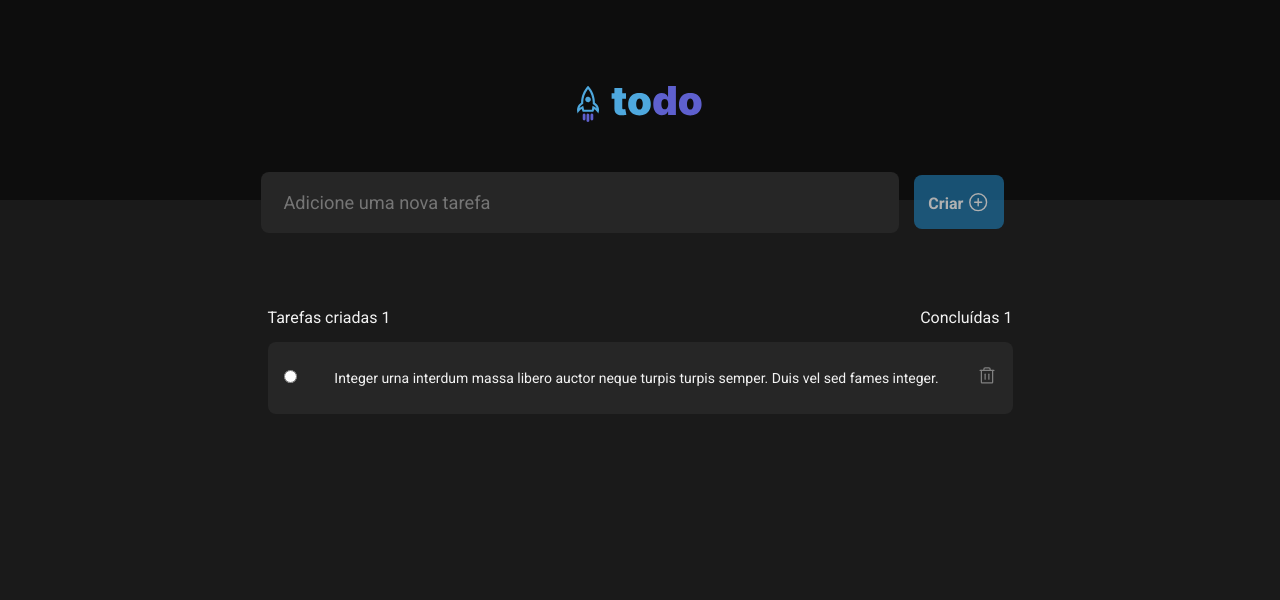
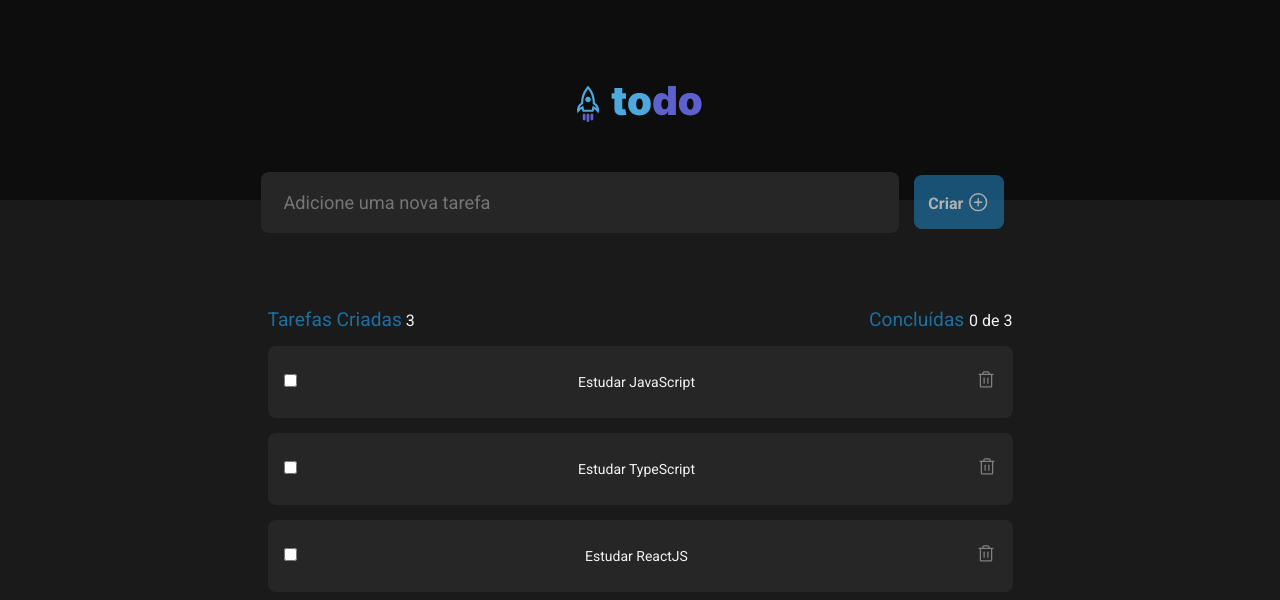
Before and after one commit to Jones-bass/toList-ROCKETSEAT, a React (Vite) app: page / in a window 1280 px wide. Shown: the top 600 px of the page. Built offline with nearby package versions, Linux system fonts and the light colour scheme.

Commit message:
Refatorando Projeto

```diff
--- a/package.json
+++ b/package.json
@@ -10,11 +10,13 @@
   "dependencies": {
     "phosphor-react": "^1.4.1",
     "react": "^18.0.0",
-    "react-dom": "^18.0.0"
+    "react-dom": "^18.0.0",
+    "uuid": "^8.3.2"
   },
   "devDependencies": {
     "@types/react": "^18.0.0",
     "@types/react-dom": "^18.0.0",
+    "@types/uuid": "^8.3.4",
     "@vitejs/plugin-react": "^1.3.0",
     "typescript": "^4.6.3",
     "vite": "^2.9.9"
--- a/src/ContentList/ContentList.module.css
+++ b/src/ContentList/ContentList.module.css
@@ -38,3 +38,11 @@
   color: var(--gray-300);
   cursor: pointer;
 }
+
+.trash:hover {
+  color: var(--danger)
+}
+
+input:focus {
+  box-shadow: 0 0 0 2px var(--blueDark);
+}
--- a/src/ContentList/ContentList.tsx
+++ b/src/ContentList/ContentList.tsx
@@ -1,45 +1,43 @@
 import { Trash } from "phosphor-react";
-import { ChangeEvent, useState } from "react";
 import styles from "./ContentList.module.css";
 
-interface ContentProps {
-  textList: string;
-  onDeleteList: (comment: string)  => void;
-  onListDecrement: (comment: string)  => void
+interface taskProps {
+  id: string;
+  isComplete: boolean;
 }
 
-export function ContentList({ textList, onDeleteList, onListDecrement}: ContentProps) {
-  const [termo, setTermo] = useState('')
+interface ContentProps {
+  title: string;
+  isComplete: boolean;
+  taskList: taskProps;
+  onDeleteList: (comment: string) => void;
+  handleTaskCompletion: (comment: string) => void;
+}
 
-  function handleDeleteList() {
-    onDeleteList(textList)
-  }
+export function ContentList({
+  title,
+  onDeleteList,
+  taskList,
+  handleTaskCompletion,
+}: ContentProps) {
+  return (
+    <>
+    <ul className={styles.content}>
+      <li className={styles.section}>
+        <div>
+          <input
+            defaultChecked={taskList.isComplete}
+            onClick={() => handleTaskCompletion(taskList.id)}
+            type="checkbox"
+          />
+        </div>
+        <div className={styles.text}>{title}</div>
 
-  function HandleDescrementList() {
-    onListDecrement(textList)
-  }
-
-  function handleChangeRadio(event: ChangeEvent<HTMLInputElement>) {
-    setTermo(event.target.value)
-  }
-
-  return (
-    <div className={styles.content}>
-      <div className={styles.section}>
-        <label>
-          <input
-          type="radio"
-          value="radio"
-          onChange={handleChangeRadio}
-          />
-        </label>
-        <div className={styles.text}>{textList}</div>
-
-        <button onClick={handleDeleteList} title="Deletar lista">
-          <Trash onClick={HandleDescrementList} size={20} />
+        <button onClick={() => onDeleteList(taskList.id)} type='button'>
+          <Trash className={styles.trash} size={20} />
         </button>
-
-      </div>
-    </div>
+      </li>
+    </ul>
+    </>
   );
 }
--- /dev/null
+++ b/src/IconList/IconList.module.css
@@ -0,0 +1,19 @@
+
+.ContainerIcon {
+  margin-top: 3rem;
+}
+
+.icon {
+  margin: auto;
+  justify-content: center;
+  text-align: center;
+}
+
+.text {
+  color: var(--gray-300);
+  text-align: center;
+}
+
+.font {
+  font-size: bold;
+}
--- /dev/null
+++ b/src/IconList/IconList.tsx
@@ -0,0 +1,14 @@
+import List from '../../src/assets/logoList.png'
+import styles from "./IconList.module.css";
+
+export const IconList = () => {
+    return (
+        <div className={styles.ContainerIcon}>
+            <img className={styles.icon} src={List} alt="" />
+            <div className={styles.text}>
+                <p className={styles.font}>Você ainda não tem tarefas cadastradas</p>
+                <p>Crie tarefas e organize seus itens a fazer</p>
+            </div>
+        </div>
+    )
+}
--- a/src/Input/Input.module.css
+++ b/src/Input/Input.module.css
@@ -54,7 +54,7 @@
   cursor: not-allowed;
 }
 
-.descripion {
+.containerTarefa {
   width: 745px;
   margin-top: 64px;
 
@@ -64,3 +64,8 @@
   flex-wrap: wrap;
   display:inline-flex;
 }
+
+.textSpan {
+  color: var(--blueDark);
+  font-size: 1.2rem;
+}
--- a/src/Input/Input.tsx
+++ b/src/Input/Input.tsx
@@ -2,55 +2,84 @@ import { PlusCircle } from "phosphor-react";
 import { ChangeEvent, FormEvent, InvalidEvent, useState } from "react";
 import { ContentList } from "../ContentList/ContentList";
 
+import { v4 as uuid } from "uuid";
+
 import styles from "./Input.module.css";
+import { IconList } from "../IconList/IconList";
 
 export function Input() {
-  const [count, setCount] = useState(1);
+  const [commentList, setComemmtList] = useState([
+    {
+      id: uuid(),
+      title: "Estudar JavaScript",
+      isComplete: false,
+    },
 
-  const [commentList, setComemmtList] = useState( //container
-    ['Integer urna interdum massa libero auctor neque turpis turpis semper. Duis vel sed fames integer.']
-  );
+    {
+      id: uuid(),
+      title: "Estudar TypeScript",
+      isComplete: false,
+    },
+    {
+      id: uuid(),
+      title: "Estudar ReactJS",
+      isComplete: false,
+    },
+  ]);
 
-  const [newListText, setNewListText] = useState(''); //texto
+  const [newListText, setNewListText] = useState(""); //texto
 
   const isNewList = newListText.length === 0;
 
   function handleComment(event: FormEvent) {
     event.preventDefault();
 
-    setComemmtList([...commentList, newListText]);
-    setNewListText('');
+    setComemmtList([
+      ...commentList,
+      {
+        id: uuid(),
+        title: newListText,
+        isComplete: false,
+      },
+    ]);
+
+    setNewListText("");
   }
 
   function handleNewListChange(event: ChangeEvent<HTMLInputElement>) {
-    event.target.setCustomValidity('')
     setNewListText(event.target.value);
   }
 
   function handleNewListInvalid(event: InvalidEvent<HTMLInputElement>) {
-    event.target.setCustomValidity('Por favor Preencher o campo!')
+    event.target.setCustomValidity("Por favor Preencher o campo!");
   }
 
-  function deleteList(toDeleteList: string) {
-    const deleteOnComment = commentList.filter(comment => {
-      return comment !== toDeleteList;
-    })
+  function deleteList(id: String) {
+    const deleteOnComment = commentList.filter((task) => task.id !== id);
 
-    setComemmtList(deleteOnComment)
+    setComemmtList(deleteOnComment);
   }
 
-  function decrementList() {
-    setCount(count - 1)
+  function handleTaskCompletion(id: String) {
+    const taskList = commentList.map((task) => {
+      if (task.id === id) {
+        task.isComplete = !task.isComplete;
+      }
+
+      return task;
+    });
+
+    setComemmtList(taskList);
   }
 
-  function incrementList() {
-    setCount(count + 1)
-  }
-
+  const concluded = commentList.filter((task) => {
+    return task.isComplete !== false;
+  });
 
   return (
     <form onSubmit={handleComment} className={styles.container}>
-      <input className={styles.input}
+      <input
+        className={styles.input}
         name="list"
         placeholder="Adicione uma nova tarefa"
         value={newListText}
@@ -59,27 +88,44 @@ export function Input() {
         required
       />
 
-      <button type="submit" disabled={isNewList} className={styles.button}
-        onClick={incrementList}
-      >
-
-        Criar  {" "}
-        <PlusCircle style={{ fontSize: '1.4rem', marginBottom: '-0.3rem' }} />
+      <button type="submit" disabled={isNewList} className={styles.button}>
+        Criar{" "}
+        <PlusCircle style={{ fontSize: "1.4rem", marginBottom: "-0.3rem" }} />
       </button>
 
-      <div className={styles.descripion}>
-        <p>Tarefas criadas {count} </p>
-        <p>Concluídas {count} </p>
-      </div>
+      <div className={styles.descripion}></div>
+
+      {commentList.length > 0 && (
+        <header className={styles.containerTarefa}>
+          <div>
+            <span className={styles.textSpan}>Tarefas Criadas</span>
+            <span> {''} {commentList.length}</span>
+          </div>
+
+          <div>
+            <span className={styles.textSpan}>Concluídas {''} </span>
+            <span>{concluded.length} {''} de {''} {commentList.length}
+            </span>
+          </div>
+        </header>
+      )}
 
       {commentList.map((list) => {
-        return <ContentList
-          key={list}
-          onListDecrement={decrementList}
-          onDeleteList={deleteList}
-          textList={list}
-        />;
+        if (commentList.length > 0) {
+          return (
+            <ContentList
+              key={list.id}
+              handleTaskCompletion={handleTaskCompletion}
+              isComplete={list.isComplete}
+              onDeleteList={deleteList}
+              taskList={list}
+              title={list.title}
+            />
+          );
+        }
       })}
+
+      <div>{commentList.length === 0 && <IconList />}</div>
     </form>
   );
 }
--- a/src/global.css
+++ b/src/global.css
@@ -15,7 +15,7 @@
   --blue: #4EA8DE;
   --blueDark: #1E6F9F;
 
-  --danger: #E25858;
+  --danger: #ce3636;
 }
 
 
```
Also changed, not shown: src/App.tsx (+5 -8 lines), src/assets/logoList.png (added), 1 other file (tests, documents, lock files or other folders).
